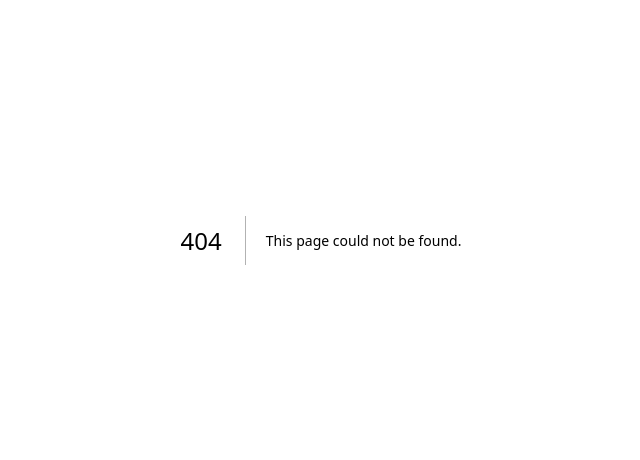
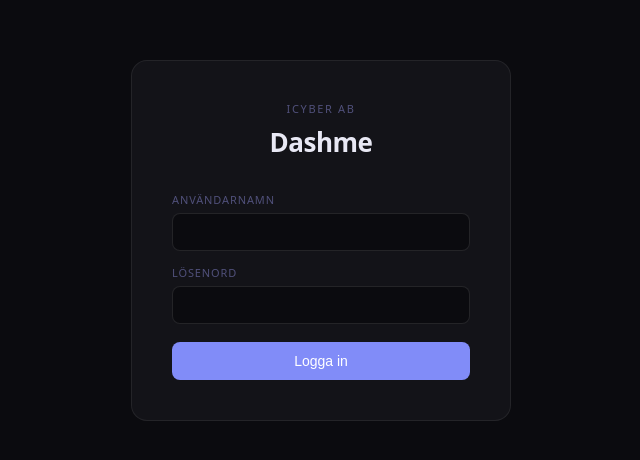
Before and after one commit to xamgooh/dashme, a Next.js app: page /login in a window 1280 px wide. Before the commit this address had no page. Shown: the part 160-620 px from the top of the page, without its empty margins (319-959 px from the left). Built offline with nearby package versions, Linux system fonts and the light colour scheme.

Commit message:
Login details
Login details

```diff
--- /dev/null
+++ b/app/api/login/route.ts
@@ -0,0 +1,23 @@
+import { NextRequest, NextResponse } from 'next/server'
+export const dynamic = 'force-dynamic'
+
+const USER = process.env.LOGIN_USER ?? 'icyber'
+const PASS = process.env.LOGIN_PASS ?? 'admin'
+
+export async function POST(req: NextRequest) {
+  const { username, password } = await req.json()
+
+  if (username !== USER || password !== PASS) {
+    return NextResponse.json({ error: 'Fel användarnamn eller lösenord' }, { status: 401 })
+  }
+
+  const res = NextResponse.json({ ok: true })
+  res.cookies.set('dashme_auth', process.env.DASHBOARD_SECRET!, {
+    httpOnly: true,
+    secure: process.env.NODE_ENV === 'production',
+    maxAge: 60 * 60 * 24 * 30,
+    path: '/',
+    sameSite: 'lax',
+  })
+  return res
+}
--- /dev/null
+++ b/app/api/logout/route.ts
@@ -0,0 +1,8 @@
+import { NextResponse } from 'next/server'
+export const dynamic = 'force-dynamic'
+
+export async function POST() {
+  const res = NextResponse.redirect('/')
+  res.cookies.delete('dashme_auth')
+  return res
+}
--- /dev/null
+++ b/app/login/page.tsx
@@ -0,0 +1,135 @@
+'use client'
+
+import { useState } from 'react'
+import { useRouter } from 'next/navigation'
+
+export default function LoginPage() {
+  const [username, setUsername] = useState('')
+  const [password, setPassword] = useState('')
+  const [error, setError] = useState('')
+  const [loading, setLoading] = useState(false)
+  const router = useRouter()
+
+  async function handleLogin(e: React.FormEvent) {
+    e.preventDefault()
+    setLoading(true)
+    setError('')
+
+    const res = await fetch('/api/login', {
+      method: 'POST',
+      headers: { 'Content-Type': 'application/json' },
+      body: JSON.stringify({ username, password }),
+    })
+
+    if (res.ok) {
+      router.push('/dashboard')
+    } else {
+      const data = await res.json()
+      setError(data.error ?? 'Inloggning misslyckades')
+      setLoading(false)
+    }
+  }
+
+  return (
+    <div style={{
+      background: '#0b0b0f',
+      minHeight: '100vh',
+      display: 'flex',
+      alignItems: 'center',
+      justifyContent: 'center',
+      fontFamily: 'system-ui, -apple-system, sans-serif',
+    }}>
+      <div style={{
+        background: '#131318',
+        border: '1px solid rgba(255,255,255,0.07)',
+        borderRadius: 16,
+        padding: '2.5rem',
+        width: '100%',
+        maxWidth: 380,
+      }}>
+        <div style={{ marginBottom: '2rem', textAlign: 'center' }}>
+          <div style={{ fontSize: 11, letterSpacing: '0.15em', color: '#50507a', textTransform: 'uppercase', marginBottom: 8 }}>
+            iCyber AB
+          </div>
+          <div style={{ fontSize: 26, fontWeight: 600, color: '#e8e8f4', letterSpacing: '-0.5px' }}>
+            Dashme
+          </div>
+        </div>
+
+        <form onSubmit={handleLogin} style={{ display: 'flex', flexDirection: 'column', gap: 14 }}>
+          <div>
+            <label style={{ fontSize: 11, color: '#50507a', textTransform: 'uppercase', letterSpacing: '0.08em', display: 'block', marginBottom: 6 }}>
+              Användarnamn
+            </label>
+            <input
+              type="text"
+              value={username}
+              onChange={(e) => setUsername(e.target.value)}
+              autoComplete="username"
+              required
+              style={{
+                width: '100%',
+                background: '#0b0b0f',
+                border: '1px solid rgba(255,255,255,0.1)',
+                borderRadius: 8,
+                padding: '10px 14px',
+                color: '#e8e8f4',
+                fontSize: 14,
+                outline: 'none',
+              }}
+            />
+          </div>
+
+          <div>
+            <label style={{ fontSize: 11, color: '#50507a', textTransform: 'uppercase', letterSpacing: '0.08em', display: 'block', marginBottom: 6 }}>
+              Lösenord
+            </label>
+            <input
+              type="password"
+              value={password}
+              onChange={(e) => setPassword(e.target.value)}
+              autoComplete="current-password"
+              required
+              style={{
+                width: '100%',
+                background: '#0b0b0f',
+                border: '1px solid rgba(255,255,255,0.1)',
+                borderRadius: 8,
+                padding: '10px 14px',
+                color: '#e8e8f4',
+                fontSize: 14,
+                outline: 'none',
+              }}
+            />
+          </div>
+
+          {error && (
+            <div style={{ fontSize: 13, color: '#f87171', background: 'rgba(248,113,113,0.08)', padding: '8px 12px', borderRadius: 8 }}>
+              {error}
+            </div>
+          )}
+
+          <button
+            type="submit"
+            disabled={loading}
+            style={{
+              marginTop: 4,
+              padding: '11px',
+              background: '#818cf8',
+              border: 'none',
+              borderRadius: 8,
+              color: '#fff',
+              fontSize: 14,
+              fontWeight: 500,
+              cursor: loading ? 'not-allowed' : 'pointer',
+              opacity: loading ? 0.7 : 1,
+              transition: 'opacity 0.15s',
+            }}
+          >
+            {loading ? 'Loggar in...' : 'Logga in'}
+          </button>
+        </form>
+      </div>
+    </div>
+  )
+}
--- a/app/page.tsx
+++ b/app/page.tsx
@@ -1,2 +1,2 @@
 import { redirect } from 'next/navigation'
-export default function Home() { redirect('/dashboard') }
+export default function Home() { redirect('/login') }
--- a/components/Dashboard.tsx
+++ b/components/Dashboard.tsx
@@ -144,6 +144,12 @@
           >
             + Connect site
           </a>
+          <button
+            onClick={async () => { await fetch('/api/logout', { method: 'POST' }); window.location.href = '/login' }}
+            style={{ ...s.tabBtn, color: '#50507a' }}
+          >
+            Logga ut
+          </button>
         </div>
       </div>
 
```
Also changed, not shown: middleware.ts (added, +25 -0 lines).
